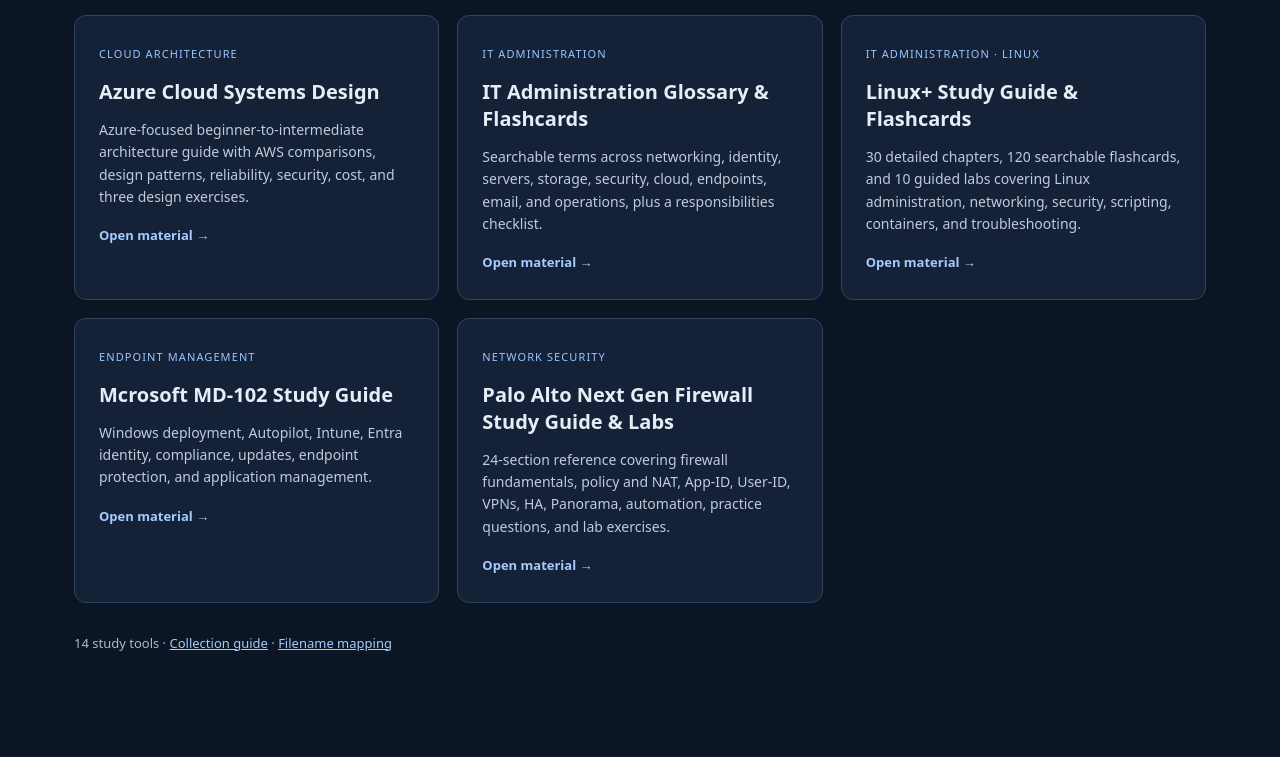
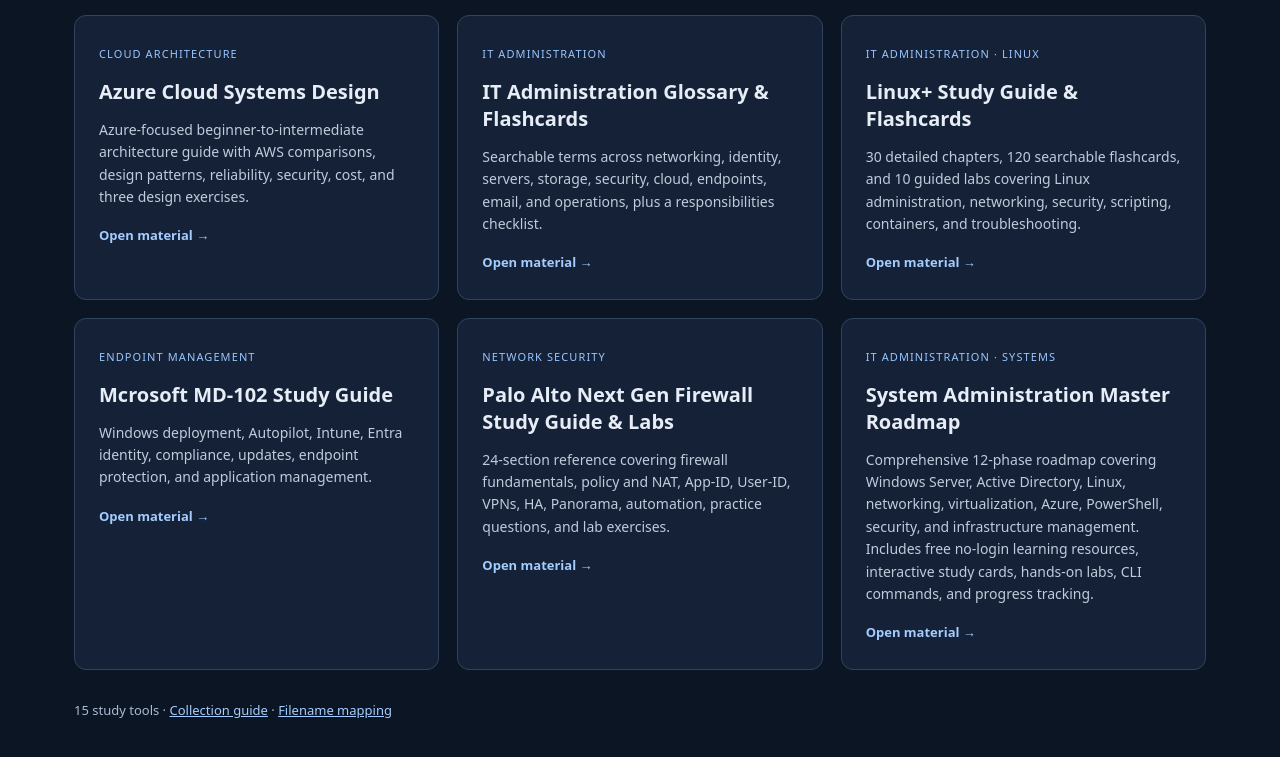
Before and after one commit to Programmer-stevenson/IT-Study-Material, a plain HTML site: page index.html in a window 1280 px wide. Shown: the part 1197-1954 px from the top of the page. Before the commit the page ends 1907 px from the top, so only its background shows below. Drawn offline with Linux system fonts and the light colour scheme.

Commit message:
system admin roadmap card added

```diff
--- a/index.html
+++ b/index.html
@@ -352,6 +352,22 @@
         <b>Open material →</b>
       </a>
 
+<a
+  class="card"
+  href="it-administration/SysAdmin_Roadmap.html"
+>
+  <span>IT Administration · Systems</span>
+  <h2>System Administration Master Roadmap</h2>
+  <p>
+    Comprehensive 12-phase roadmap covering Windows Server,
+    Active Directory, Linux, networking, virtualization,
+    Azure, PowerShell, security, and infrastructure management.
+    Includes free no-login learning resources, interactive
+    study cards, hands-on labs, CLI commands, and progress tracking.
+  </p>
+  <b>Open material →</b>
+</a>
+
     </div>
 
     <p id="empty" role="status" hidden>
```
